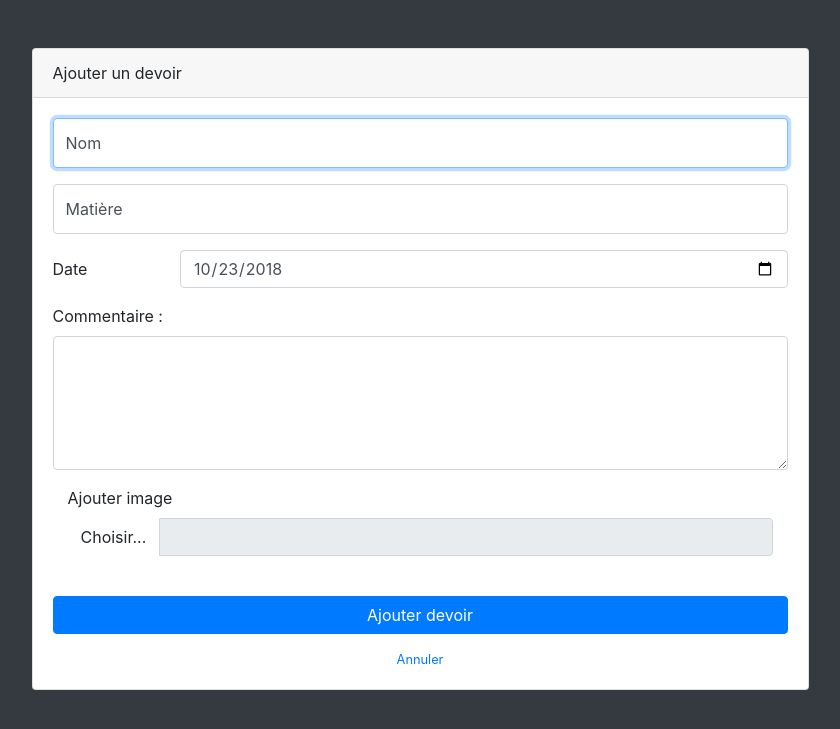
After one commit to miraaz38/CoLearning, a PHP site: page /ajoutDevoir.html in a window 1280 px wide. The commit adds this page. Shown: the top 729 px of the page, without its empty margins (220-1060 px from the left). Run offline with PHP 8.4, Linux system fonts and the light colour scheme; some libraries are stand-ins or nearby versions.

Commit message:
vue ajouter devoir

```diff
--- a/accueil.html
+++ b/accueil.html
@@ -152,7 +152,7 @@
           </ol>-->
 
           <!-- Icon Cards-->
-          <!--<div class="column">
+          <div class="column">
             <div class="col-xl-3 col-sm-6 mb-3">
               <div class="card text-white bg-primary o-hidden h-100">
                 <div class="card-body">
@@ -217,7 +217,7 @@
                 </a>
               </div>
             </div>
-          </div>-->
+          </div>
 
         <!-- Sticky Footer -->
         <footer class="sticky-footer">
--- /dev/null
+++ b/ajoutDevoir.html
@@ -0,0 +1,91 @@
+<!DOCTYPE html>
+<html lang="en">
+
+  <head>
+
+    <meta charset="utf-8">
+    <meta http-equiv="X-UA-Compatible" content="IE=edge">
+    <meta name="viewport" content="width=device-width, initial-scale=1, shrink-to-fit=no">
+    <meta name="description" content="">
+    <meta name="author" content="">
+
+    <title>Ajouter un devoir</title>
+
+    <!-- Bootstrap core CSS-->
+    <link href="vendor/bootstrap/css/bootstrap.min.css" rel="stylesheet">
+
+    <!-- Custom fonts for this template-->
+    <link href="vendor/fontawesome-free/css/all.min.css" rel="stylesheet" type="text/css">
+
+    <!-- Custom styles for this template-->
+    <link href="css/sb-admin.css" rel="stylesheet">
+
+    <link href="style/style.css" rel="stylesheet">
+
+  </head>
+
+  <body class="bg-dark" id="bootstrap_surcharge">
+
+        <div class="container">
+          <div class="card card-login mx-auto mt-5">
+            <div class="card-header">Ajouter un devoir</div>
+            <div class="card-body">
+              <form class="connexion" action="Controler/ajoutDevoir.php" method="post">
+                <div class="form-group">
+                  <div class="form-label-group">
+                    <input type="text" id="nom" class="form-control" placeholder="Nom" required="required" autofocus="autofocus">
+                    <label for="nom">Nom</label>
+                  </div>
+                </div>
+                <div class="form-group">
+                  <div class="form-label-group">
+                    <input type="text" id="mdp" class="form-control" placeholder="Matière" required="required">
+                    <label for="mdp">Matière</label>
+                  </div>
+                </div>
+                <div class="form-group row">
+                    <label for="example-date-input" class="col-2 col-form-label">Date</label>
+                    <div class="col-10">
+                        <input class="form-control" type="date" value="2018-10-23" id="example-date-input">
+                    </div>
+                </div>
+                <div class="form-group">
+                    <label for="comment">Commentaire :</label>
+                    <textarea class="form-control" rows="5" id="comment"></textarea>
+                </div>
+                <div class="container">
+                        <div class="form-group">
+                            <label>Ajouter image</label>
+                            <div class="input-group">
+                                <span class="input-group-btn">
+                                    <span class="btn btn-default btn-file">
+                                        Choisir... <input type="file" id="imgInp">
+                                    </span>
+                                </span>
+                                <input type="text" class="form-control" readonly>
+                            </div>
+                            <img id='img-upload'/>
+                        </div>
+                </div>
+
+                <button class="btn btn-primary btn-block" type="submit">Ajouter devoir</button>
+              </form>
+          <div class="text-center">
+            <a class="d-block small mt-3" href="accueil.html">Annuler</a>
+          </div>
+        </div>
+      </div>
+    </div>
+
+    <!-- Bootstrap core JavaScript-->
+    <script src="vendor/jquery/jquery.min.js"></script>
+    <script src="vendor/bootstrap/js/bootstrap.bundle.min.js"></script>
+
+    <!-- Core plugin JavaScript-->
+    <script src="vendor/jquery-easing/jquery.easing.min.js"></script>
+
+    <script src="js/monJs.js"></script>
+
+  </body>
+
+</html>
--- a/js/monJs.js
+++ b/js/monJs.js
@@ -8,6 +8,42 @@ function envoiMail(){
     var zone = document.getElementById("zone_affichage");
     div.innerHTML = "<form class=\"question\" action=\"Controler/EnvoiMail.php\" method=\"post\"> <div class=\"form-group\"><label for=\"sujet\">Sujet :</label><input type=\"text\" class=\"form-control\" id=\"sujet\"></div> <div class=\"form-group\"><label for=\"comment\">Commentaire :</label><textarea class=\"form-control\" rows=\"5\" id=\"comment\"></textarea></div> <button class=\"btn btn-primary btn-block\" type=\"submit\">Envoyer</button>";
     zone.appendChild(div);
+}
 
 
-}
+
+$(document).ready( function() {
+    $(document).on('change', '.btn-file :file', function() {
+    var input = $(this),
+        label = input.val().replace(/\\/g, '/').replace(/.*\//, '');
+    input.trigger('fileselect', [label]);
+    });
+
+    $('.btn-file :file').on('fileselect', function(event, label) {
+
+        var input = $(this).parents('.input-group').find(':text'),
+            log = label;
+
+        if( input.length ) {
+            input.val(log);
+        } else {
+            if( log ) alert(log);
+        }
+
+    });
+    function readURL(input) {
+        if (input.files && input.files[0]) {
+            var reader = new FileReader();
+
+            reader.onload = function (e) {
+                $('#img-upload').attr('src', e.target.result);
+            }
+
+            reader.readAsDataURL(input.files[0]);
+        }
+    }
+
+    $("#imgInp").change(function(){
+        readURL(this);
+    });
+});
--- a/style/style.css
+++ b/style/style.css
@@ -17,3 +17,31 @@
 #override-bootstrap .alertOrange .alert-info{
     background-color: #F1BDA2;
 }
+
+.btn-file {
+    position: relative;
+    overflow: hidden;
+}
+.btn-file input[type=file] {
+    position: absolute;
+    top: 0;
+    right: 0;
+    min-width: 100%;
+    min-height: 100%;
+    font-size: 100px;
+    text-align: right;
+    filter: alpha(opacity=0);
+    opacity: 0;
+    outline: none;
+    background: white;
+    cursor: inherit;
+    display: block;
+}
+
+#img-upload{
+    width: 100%;
+}
+
+#bootstrap_surcharge .card{
+    max-width: 70%;
+}
```
